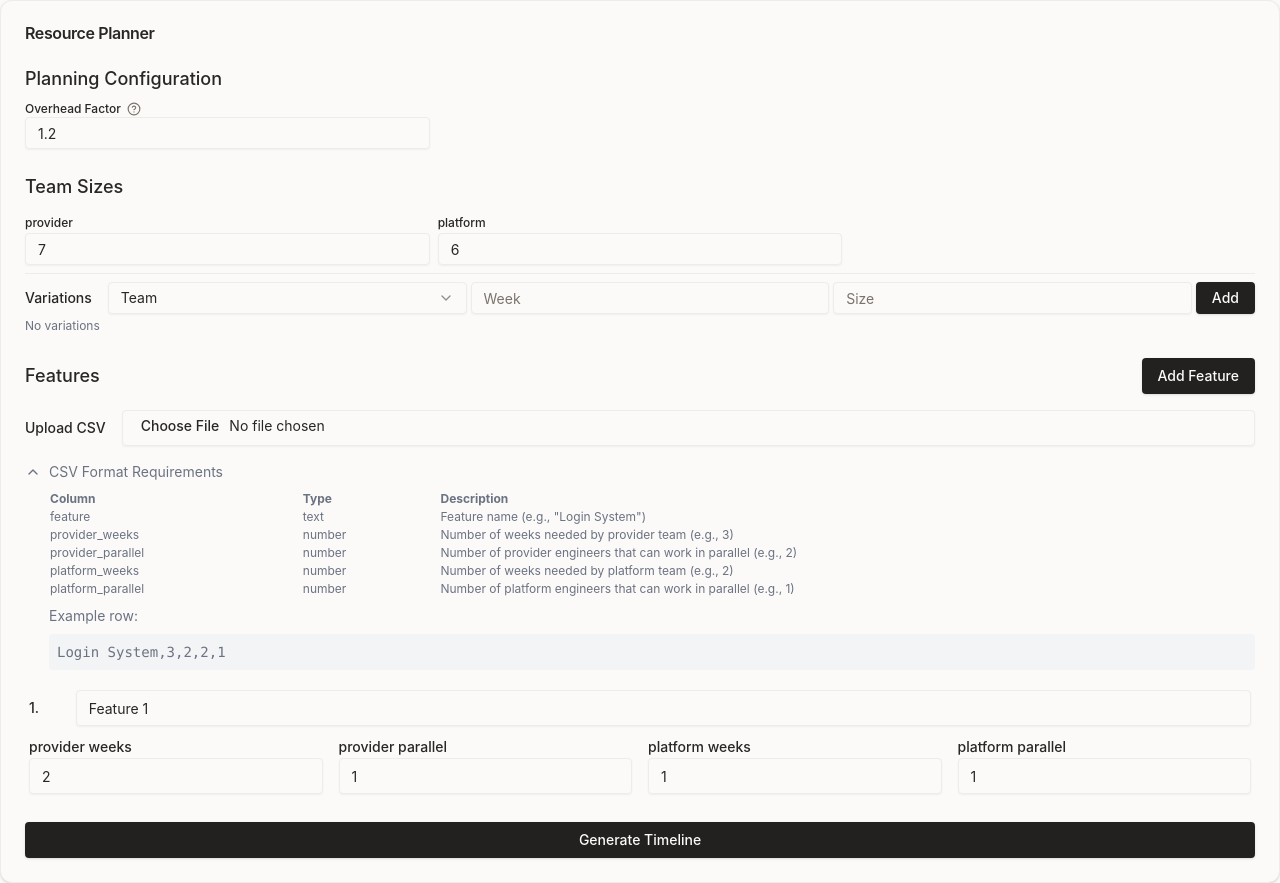
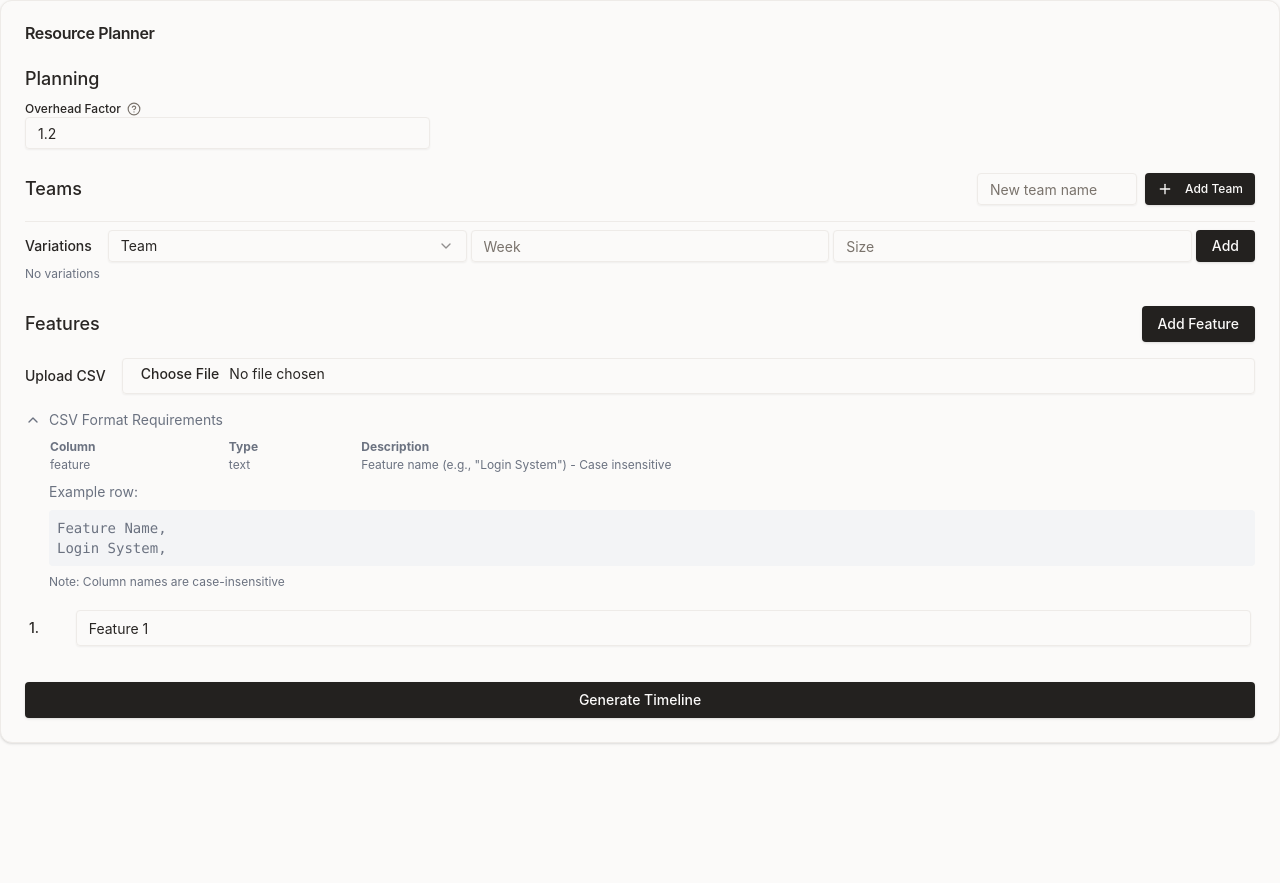
Before and after one commit to ilaif/capacity-planner, a Next.js app: page / in a window 1280 px wide. Both pictures are taken after a click on the button "CSV Format Requirements". After the commit the page ends 800 px from the top, so only its background shows below. Built offline with nearby package versions, Linux system fonts and the light colour scheme.

Commit message:
feat: add dynamic teams feat: support case insensitive csv

```diff
--- a/components/ResourcePlanner.tsx
+++ b/components/ResourcePlanner.tsx
@@ -13,19 +13,67 @@ const ResourcePlanner = () => {
     {
       id: 1,
       name: 'Feature 1',
-      requirements: {
-        provider: { weeks: 2, parallel: 1 },
-        platform: { weeks: 1, parallel: 1 },
-      },
+      requirements: {},
     },
   ]);
-  const [teams, setTeams] = useState<Teams>({
-    provider: 7,
-    platform: 6,
-  });
+  const [teams, setTeams] = useState<Teams>({});
   const [overheadFactor, setOverheadFactor] = useState(1.2);
   const [timeline, setTimeline] = useState<TimelineItem[]>([]);
   const timelineRef = useRef<HTMLDivElement>(null);
+
+  const handleTeamAdd = (teamName: string) => {
+    if (!teams[teamName]) {
+      setTeams(prev => ({ ...prev, [teamName]: 0 }));
+      // Update all existing features to include the new team
+      setFeatures(prev =>
+        prev.map(feature => ({
+          ...feature,
+          requirements: {
+            ...feature.requirements,
+            [teamName]: { weeks: 0, parallel: 1 },
+          },
+        }))
+      );
+    }
+  };
+
+  const handleTeamRemove = (teamName: string) => {
+    setTeams(prev => {
+      const newTeams = { ...prev };
+      delete newTeams[teamName];
+      return newTeams;
+    });
+    // Remove team from all features
+    setFeatures(prev =>
+      prev.map(feature => {
+        const newRequirements = { ...feature.requirements };
+        delete newRequirements[teamName];
+        return { ...feature, requirements: newRequirements };
+      })
+    );
+  };
+
+  const handleTeamRename = (oldName: string, newName: string) => {
+    if (!teams[newName] && oldName !== newName) {
+      setTeams(prev => {
+        const newTeams = { ...prev };
+        newTeams[newName] = newTeams[oldName];
+        delete newTeams[oldName];
+        return newTeams;
+      });
+      // Update team name in all features
+      setFeatures(prev =>
+        prev.map(feature => {
+          const newRequirements = { ...feature.requirements };
+          if (newRequirements[oldName]) {
+            newRequirements[newName] = newRequirements[oldName];
+            delete newRequirements[oldName];
+          }
+          return { ...feature, requirements: newRequirements };
+        })
+      );
+    }
+  };
 
   const handleFeatureAdd = () => {
     setFeatures([
@@ -33,10 +81,13 @@ const ResourcePlanner = () => {
       {
         id: features.length + 1,
         name: `Feature ${features.length + 1}`,
-        requirements: {
-          provider: { weeks: 0, parallel: 1 },
-          platform: { weeks: 0, parallel: 1 },
-        },
+        requirements: Object.keys(teams).reduce(
+          (acc, team) => ({
+            ...acc,
+            [team]: { weeks: 0, parallel: 1 },
+          }),
+          {}
+        ),
       },
     ]);
   };
@@ -180,10 +231,14 @@ const ResourcePlanner = () => {
             onTeamSizeChange={handleTeamSizeChange}
             onTeamSizeVariationAdd={handleTeamSizeVariationAdd}
             onTeamSizeVariationRemove={handleTeamSizeVariationRemove}
+            onTeamAdd={handleTeamAdd}
+            onTeamRemove={handleTeamRemove}
+            onTeamRename={handleTeamRename}
           />
 
           <Features
             features={features}
+            teams={Object.keys(teams)}
             onFeatureAdd={handleFeatureAdd}
             onFeatureNameChange={handleFeatureNameChange}
             onRequirementChange={handleRequirementChange}
--- a/components/resource-planner/FeatureUpload.tsx
+++ b/components/resource-planner/FeatureUpload.tsx
@@ -7,10 +7,19 @@ import { ChevronDown, ChevronUp } from 'lucide-react';
 
 interface FeatureUploadProps {
   onFeaturesUploaded: (features: Feature[]) => void;
+  teams: string[];
 }
 
-export function FeatureUpload({ onFeaturesUploaded }: FeatureUploadProps) {
+export function FeatureUpload({ onFeaturesUploaded, teams }: FeatureUploadProps) {
   const [isRequirementsOpen, setIsRequirementsOpen] = useState(false);
+
+  const findCaseInsensitiveKey = (
+    obj: Record<string, string>,
+    searchKey: string
+  ): string | undefined => {
+    const lowerSearchKey = searchKey.toLowerCase();
+    return Object.keys(obj).find(key => key.toLowerCase() === lowerSearchKey);
+  };
 
   const handleFileUpload = async (event: React.ChangeEvent<HTMLInputElement>) => {
     const file = event.target.files?.[0];
@@ -20,20 +29,25 @@ export function FeatureUpload({ onFeaturesUploaded }: FeatureUploadProps) {
         header: true,
         skipEmptyLines: true,
         complete: (results: ParseResult<FeatureCSV>) => {
-          const newFeatures = results.data.map((row, index) => ({
-            id: index + 1,
-            name: row.feature || `Feature ${index + 1}`,
-            requirements: {
-              provider: {
-                weeks: parseInt(row.provider_weeks) || 0,
-                parallel: parseInt(row.provider_parallel) || 1,
-              },
-              platform: {
-                weeks: parseInt(row.platform_weeks) || 0,
-                parallel: parseInt(row.platform_parallel) || 1,
-              },
-            },
-          }));
+          const newFeatures = results.data.map((row, index) => {
+            const requirements: { [key: string]: { weeks: number; parallel: number } } = {};
+            teams.forEach(team => {
+              const weeksKey = findCaseInsensitiveKey(row, `${team}_weeks`);
+              const parallelKey = findCaseInsensitiveKey(row, `${team}_parallel`);
+
+              requirements[team] = {
+                weeks: parseInt(weeksKey ? row[weeksKey] : '0') || 0,
+                parallel: parseInt(parallelKey ? row[parallelKey] : '1') || 1,
+              };
+            });
+
+            const featureKey = findCaseInsensitiveKey(row, 'feature');
+            return {
+              id: index + 1,
+              name: featureKey ? row[featureKey] : `Feature ${index + 1}`,
+              requirements,
+            };
+          });
           onFeaturesUploaded(newFeatures);
         },
       });
@@ -72,32 +86,34 @@ export function FeatureUpload({ onFeaturesUploaded }: FeatureUploadProps) {
               <tr>
                 <td className="pr-4">feature</td>
                 <td className="pr-4">text</td>
-                <td>Feature name (e.g., &quot;Login System&quot;)</td>
+                <td>Feature name (e.g., "Login System") - Case insensitive</td>
               </tr>
-              <tr>
-                <td className="pr-4">provider_weeks</td>
-                <td className="pr-4">number</td>
-                <td>Number of weeks needed by provider team (e.g., 3)</td>
-              </tr>
-              <tr>
-                <td className="pr-4">provider_parallel</td>
-                <td className="pr-4">number</td>
-                <td>Number of provider engineers that can work in parallel (e.g., 2)</td>
-              </tr>
-              <tr>
-                <td className="pr-4">platform_weeks</td>
-                <td className="pr-4">number</td>
-                <td>Number of weeks needed by platform team (e.g., 2)</td>
-              </tr>
-              <tr>
-                <td className="pr-4">platform_parallel</td>
-                <td className="pr-4">number</td>
-                <td>Number of platform engineers that can work in parallel (e.g., 1)</td>
-              </tr>
+              {teams.map(team => (
+                <>
+                  <tr key={`${team}_weeks`}>
+                    <td className="pr-4">{team}_weeks</td>
+                    <td className="pr-4">number</td>
+                    <td>Number of weeks needed by {team} team (e.g., 3) - Case insensitive</td>
+                  </tr>
+                  <tr key={`${team}_parallel`}>
+                    <td className="pr-4">{team}_parallel</td>
+                    <td className="pr-4">number</td>
+                    <td>
+                      Number of {team} engineers that can work in parallel (e.g., 2) - Case
+                      insensitive
+                    </td>
+                  </tr>
+                </>
+              ))}
             </tbody>
           </table>
           <p className="mt-2">Example row:</p>
-          <code className="block bg-gray-100 p-2 rounded">Login System,3,2,2,1</code>
+          <code className="block bg-gray-100 p-2 rounded">
+            {`Feature Name,${teams.map(team => `${team}_weeks,${team}_parallel`).join(',')}`}
+            <br />
+            {`Login System,${teams.map(() => '3,2').join(',')}`}
+          </code>
+          <p className="mt-2 text-xs text-gray-500">Note: Column names are case-insensitive</p>
         </div>
       )}
     </div>
--- a/components/resource-planner/Features.tsx
+++ b/components/resource-planner/Features.tsx
@@ -5,6 +5,7 @@ import { FeatureUpload } from './FeatureUpload';
 
 interface FeatureListProps {
   features: Feature[];
+  teams: string[];
   onFeatureAdd: () => void;
   onFeatureNameChange: (featureId: number, name: string) => void;
   onRequirementChange: (featureId: number, team: string, field: string, value: string) => void;
@@ -13,6 +14,7 @@ interface FeatureListProps {
 
 export function Features({
   features,
+  teams,
   onFeatureAdd,
   onFeatureNameChange,
   onRequirementChange,
@@ -26,7 +28,7 @@ export function Features({
           <Button onClick={onFeatureAdd}>Add Feature</Button>
         </div>
       </div>
-      <FeatureUpload onFeaturesUploaded={onFeaturesUploaded} />
+      <FeatureUpload onFeaturesUploaded={onFeaturesUploaded} teams={teams} />
       <div className="max-h-[300px] overflow-y-auto space-y-4 p-1">
         {features.map(feature => (
           <FeatureItem
--- a/components/resource-planner/PlanningConfiguration.tsx
+++ b/components/resource-planner/PlanningConfiguration.tsx
@@ -13,7 +13,7 @@ export function PlanningConfiguration({
 }: PlanningConfigurationProps) {
   return (
     <div className="space-y-2">
-      <h3 className="text-lg font-medium">Planning Configuration</h3>
+      <h3 className="text-lg font-medium">Planning</h3>
       <div className="grid grid-cols-3 gap-2">
         <div className="col-span-1">
           <div className="flex items-center gap-1.5">
--- a/components/resource-planner/TeamConfiguration.tsx
+++ b/components/resource-planner/TeamConfiguration.tsx
@@ -9,13 +9,16 @@ import {
   SelectTrigger,
   SelectValue,
 } from '@/components/ui/select';
-import { X } from 'lucide-react';
+import { X, Plus, Edit2 } from 'lucide-react';
 
 interface TeamConfigurationProps {
   teams: Teams;
   onTeamSizeChange: (team: string, value: string) => void;
   onTeamSizeVariationAdd: (variation: TeamSizeVariation) => void;
   onTeamSizeVariationRemove: (team: string, week: number) => void;
+  onTeamAdd: (teamName: string) => void;
+  onTeamRemove: (teamName: string) => void;
+  onTeamRename: (oldName: string, newName: string) => void;
 }
 
 export function TeamConfiguration({
@@ -23,10 +26,36 @@ export function TeamConfiguration({
   onTeamSizeChange,
   onTeamSizeVariationAdd,
   onTeamSizeVariationRemove,
+  onTeamAdd,
+  onTeamRemove,
+  onTeamRename,
 }: TeamConfigurationProps) {
   const [selectedTeam, setSelectedTeam] = useState<string>('');
   const [selectedWeek, setSelectedWeek] = useState<string>('');
   const [variationSize, setVariationSize] = useState<string>('');
+  const [newTeamName, setNewTeamName] = useState<string>('');
+  const [editingTeam, setEditingTeam] = useState<string | null>(null);
+  const [editedTeamName, setEditedTeamName] = useState<string>('');
+
+  const handleAddTeam = () => {
+    if (newTeamName && !teams[newTeamName]) {
+      onTeamAdd(newTeamName);
+      setNewTeamName('');
+    }
+  };
+
+  const startEditingTeam = (team: string) => {
+    setEditingTeam(team);
+    setEditedTeamName(team);
+  };
+
+  const handleRenameTeam = () => {
+    if (editingTeam && editedTeamName && editingTeam !== editedTeamName) {
+      onTeamRename(editingTeam, editedTeamName);
+      setEditingTeam(null);
+      setEditedTeamName('');
+    }
+  };
 
   const handleAddVariation = () => {
     if (selectedTeam && selectedWeek && variationSize) {
@@ -73,10 +102,39 @@ export function TeamConfiguration({
 
   return (
     <div className="space-y-2">
-      <h3 className="text-lg font-medium">Team Sizes</h3>
+      <div className="flex items-center justify-between">
+        <h3 className="text-lg font-medium">Teams</h3>
+        <div className="flex gap-2">
+          <Input
+            value={newTeamName}
+            onChange={e => setNewTeamName(e.target.value)}
+            placeholder="New team name"
+            className="h-8 w-40"
+          />
+          <Button onClick={handleAddTeam} size="sm" className="h-8">
+            <Plus className="h-4 w-4 mr-1" /> Add Team
+          </Button>
+        </div>
+      </div>
+
       <div className="grid grid-cols-3 gap-2">
         {Object.entries(teams).map(([team, size]) => (
-          <div key={team} className="col-span-1">
+          <div key={team} className="col-span-1 flex items-center gap-1">
+            {editingTeam === team ? (
+              <>
+                <Input
+                  value={editedTeamName}
+                  onChange={e => setEditedTeamName(e.target.value)}
+                  className="h-8"
+                  onKeyDown={e => e.key === 'Enter' && handleRenameTeam()}
+                />
+                <Button variant="ghost" size="sm" onClick={handleRenameTeam} className="h-8 px-2">
+                  Save
+                </Button>
+              </>
+            ) : (
+              <>
+                <div className="flex-1">
                   <label className="text-xs font-medium">{team}</label>
                   <Input
                     type="number"
@@ -85,6 +143,27 @@ export function TeamConfiguration({
                     min="0"
                     className="h-8"
                   />
+                </div>
+                <div className="flex gap-1">
+                  <Button
+                    variant="ghost"
+                    size="sm"
+                    onClick={() => startEditingTeam(team)}
+                    className="h-8 px-2"
+                  >
+                    <Edit2 className="h-3 w-3" />
+                  </Button>
+                  <Button
+                    variant="ghost"
+                    size="sm"
+                    onClick={() => onTeamRemove(team)}
+                    className="h-8 px-2"
+                  >
+                    <X className="h-3 w-3" />
+                  </Button>
+                </div>
+              </>
+            )}
           </div>
         ))}
       </div>
--- a/types/resource-planner.ts
+++ b/types/resource-planner.ts
@@ -1,9 +1,6 @@
 export interface FeatureCSV {
   feature: string;
-  provider_weeks: string;
-  provider_parallel: string;
-  platform_weeks: string;
-  platform_parallel: string;
+  [key: string]: string;
 }
 
 export interface TimelineItem {
```
Also changed, not shown: components/ui/select.tsx (+36 -43 lines). Lines whose indentation alone changed are shown as unchanged.
